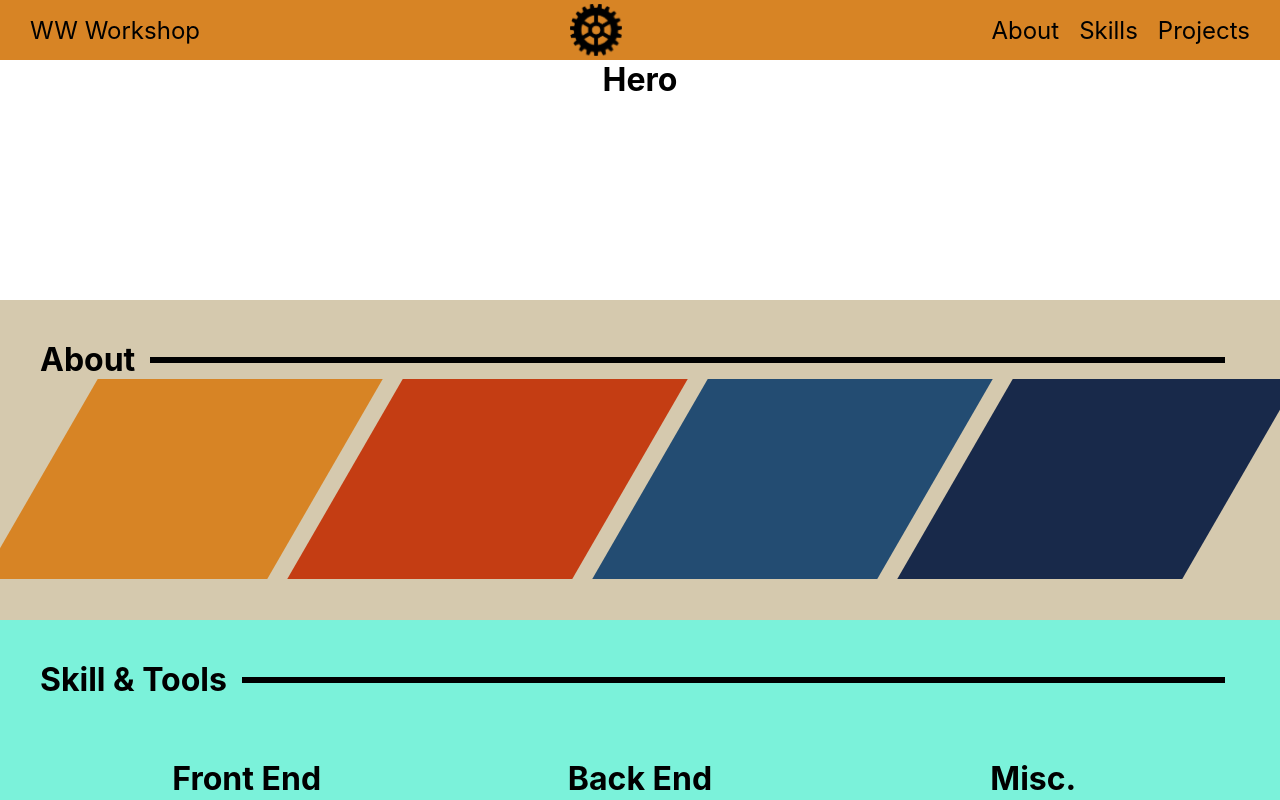
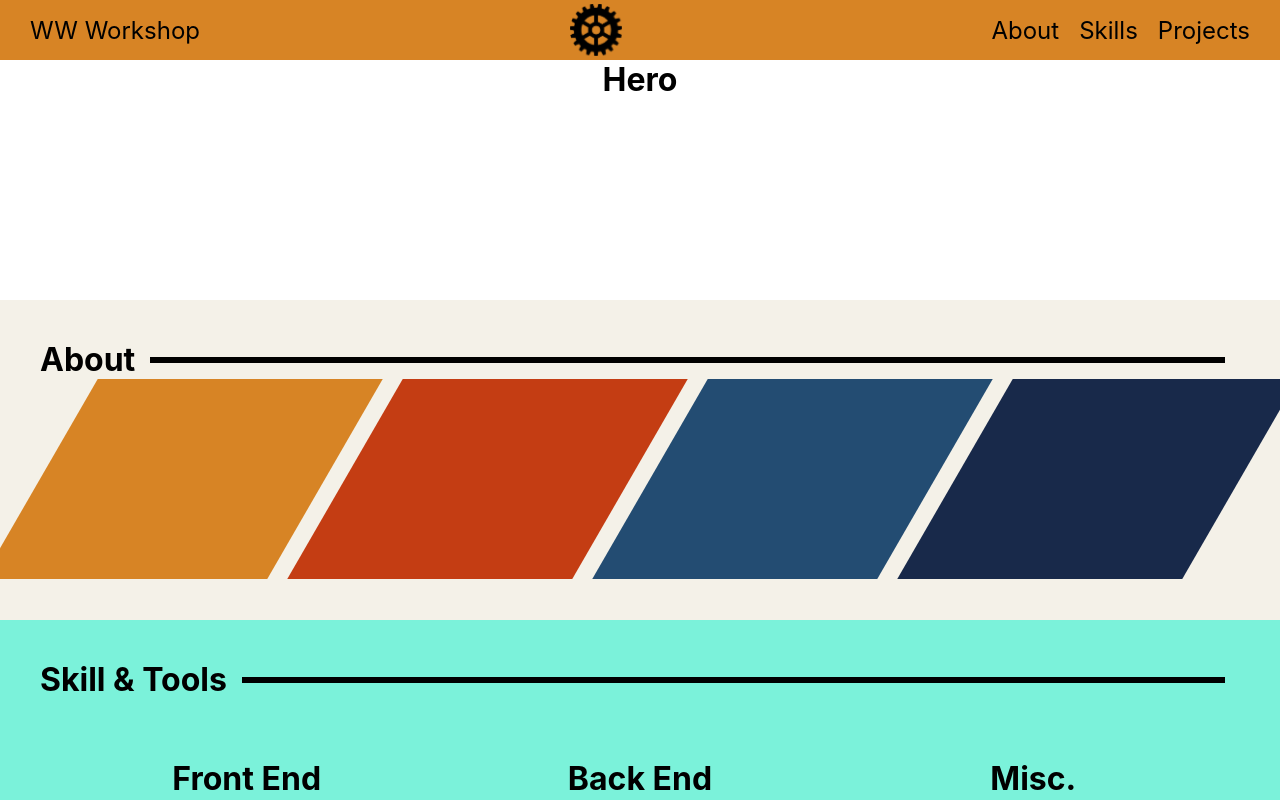
Before and after one commit to williamfwheeler/personal-site, a React (Create React App) app: page / in a window 1280 px wide. Shown: the top 800 px of the page. Built offline with nearby package versions, Linux system fonts and the light colour scheme.

Commit message:
clean up color labelling

```diff
--- a/src/App.css
+++ b/src/App.css
@@ -1,3 +1,14 @@
+:root {
+  --mainBlack: black;
+  --mainOrange: #D78425;
+  --mainRedOrange: #C43D13;
+  --mainNavy: #234C72;
+  --mainDarkBlue: #18294A;
+  --mainBlue: aquamarine;
+  --mainWhite: white;
+  --offWhite: rgb(244,241,232);
+}
+
 .App {
   text-align: center;
   position: absolute;
--- a/src/components/about.css
+++ b/src/components/about.css
@@ -1,14 +1,3 @@
-:root {
-    --mainBlack: black;
-    --mainOrange: #D78425;
-    --mainRedOrange: #C43D13;
-    --mainNavy: #234C72;
-    --mainDarkBlue: #18294A;
-    --mainBlue: aquamarine;
-    --mainWhite: white;
-    --offWhite: #D5C9AE;
-}
-
 .about {
     height: 30vh;
     background-color: var(--offWhite);
--- a/src/components/nav.css
+++ b/src/components/nav.css
@@ -1,13 +1,3 @@
-:root {
-    --mainBlack: black;
-    --mainOrange: #D78425;
-    --mainRedOrange: #C43D13;
-    --mainNavy: #234C72;
-    --mainDarkBlue: #18294A;
-    --mainBlue: aquamarine;
-    --mainWhite: white;
-    --offWhite: #D5C9AE;
-}
 
 * {
     margin: 0px;
```
